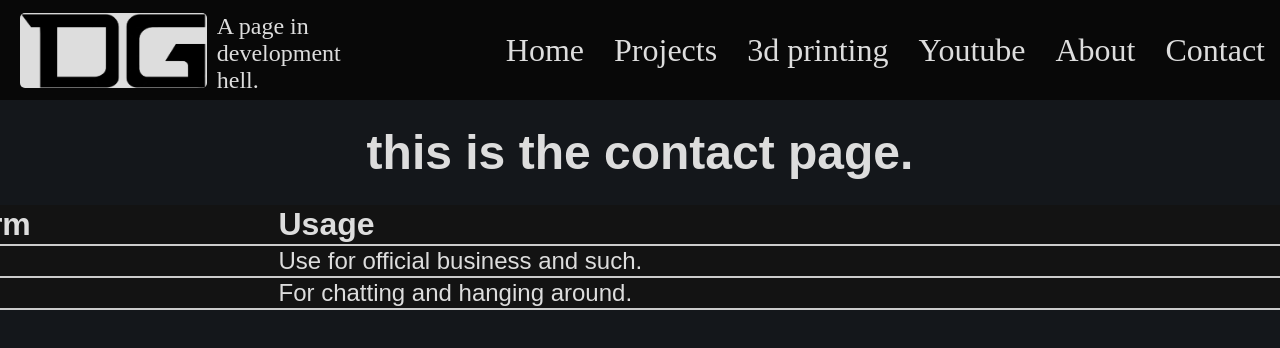
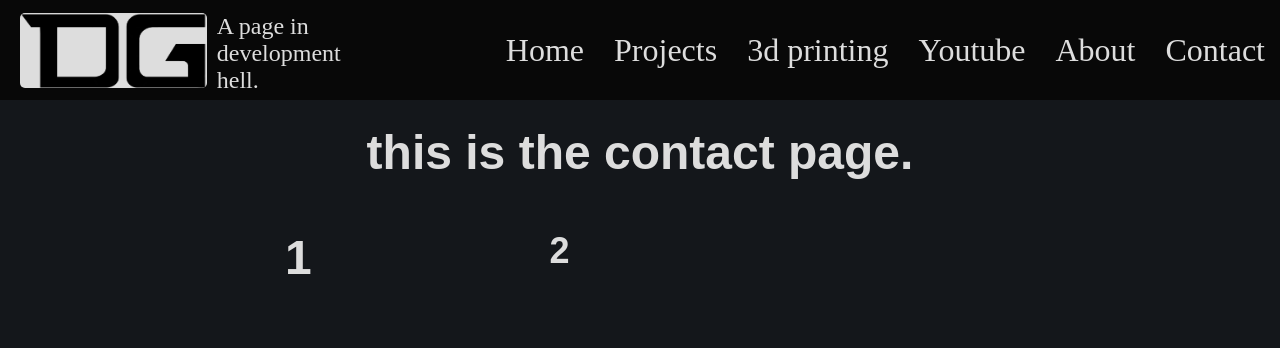
Before and after one commit to JackDevilGod/JackDevilGod.github.io, a SvelteKit app: page /contact in a window 1280 px wide. Shown: the top 348 px of the page. Built offline with nearby package versions, Linux system fonts and the light colour scheme.

Commit message:
made grid for social table

```diff
--- /dev/null
+++ b/src/lib/components/social_table.svelte
@@ -0,0 +1,18 @@
+<script>
+
+    let {height = 500} = $props()
+</script>
+<div>
+    <h1>1</h1>
+    <h2>2</h2>
+</div>
+
+<style>
+    div {
+        width: 100%;
+        height: 100%;
+
+        display: grid;
+        grid-template-columns: auto auto auto;
+    }
+</style>
--- a/src/routes/contact/+page.svelte
+++ b/src/routes/contact/+page.svelte
@@ -1,48 +1,23 @@
+<script>
+	import SocialTable from "$lib/components/social_table.svelte";
+
+</script>
+
+
 <div class="content">
     <h1 class="page_header">this is the contact page.</h1>
 
-    <table class="contact_table">
-        <thead>
-            <tr>
-                <th>Platform</th>
-                <th>Usage</th>
-            </tr>
-        </thead>
-        <tbody>
-            <tr>
-                <td><a target="_blank" href="mailto:devilgods.696@gmail.com">Email</a></td>
-                <td>Use for official business and such.</td>
-            </tr>
-        </tbody>
-        <tbody>
-            <tr>
-                <td><a target="_blank" href="https://discord.gg/3xvuqWCfuu">Discord</a></td>
-                <td>For chatting and hanging around.</td>
-            </tr>
-        </tbody>
-    </table>
+    <div id='social_table'>
+        <SocialTable />
+    </div>
 </div>
 
 <style>
-    .contact_table {
-        width: 95%;
+    #social_table {
+        width: 50%;
+        height: 500px;
 
-        background-color: rgb(19, 19, 19);
-        border-collapse: collapse;
-
-        * {
-            border-bottom: 2px solid #ccc;
-        }
-
-        th {
-            text-align: left;
-
-            font-size: xx-large;
-        }
-
-        a {
-            text-decoration: none;
-            color: rgb(43, 43, 204);
-        }
+        margin-left: auto;
+        margin-right: auto;
     }
 </style>
```
